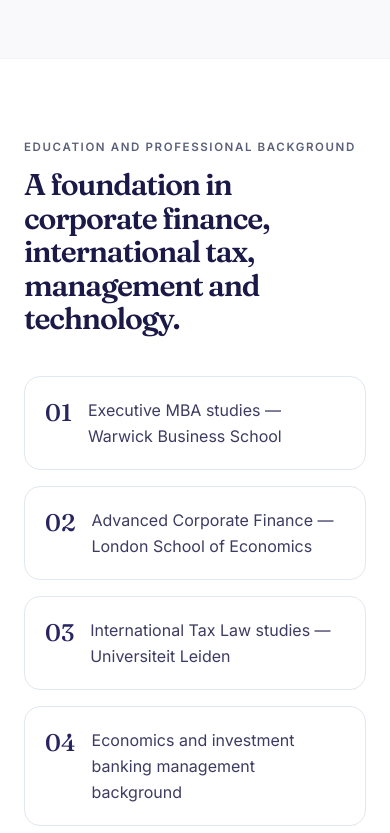
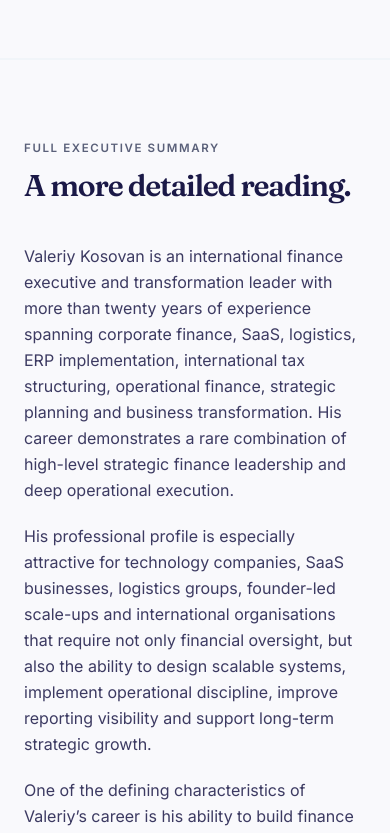
Before and after one commit to valeriy-star/finance-website, a Next.js app: page /executive-summary in a window 390 px wide. Shown: the part 8740-9573 px from the top of the page. Built offline with nearby package versions, Linux system fonts and the light colour scheme.

Commit message:
Update page.tsx

```diff
--- a/src/app/executive-summary/page.tsx
+++ b/src/app/executive-summary/page.tsx
@@ -4,11 +4,11 @@
 import { Container } from '@/components/Container';
 import { SectionHeading } from '@/components/SectionHeading';
 import { ContactCTA } from '@/components/ContactCTA';
+import { asset } from '@/lib/paths';
 import {
   heroBadges,
   coreExpertise,
   achievements,
-  education,
 } from '@/data/executiveSummary';
 
 export const metadata: Metadata = {
@@ -66,7 +66,7 @@
           <div className="lg:col-span-5 order-1 lg:order-2">
             <div className="relative aspect-[3/4] w-full max-w-md mx-auto rounded-3xl overflow-hidden bg-brand ring-1 ring-white/10">
               <Image
-                src="/images/valeriy-kosovan-executive-dark.jpg"
+                src={asset('/images/valeriy-kosovan-executive-dark.jpg')}
                 alt="Valeriy Kosovan — Strategic CFO and Finance Transformation Leader"
                 fill
                 className="object-cover"
@@ -157,7 +157,7 @@
           <div className="lg:col-span-5">
             <div className="relative aspect-[3/4] w-full max-w-md mx-auto rounded-3xl overflow-hidden bg-brand">
               <Image
-                src="/images/valeriy-kosovan-city.jpg"
+                src={asset('/images/valeriy-kosovan-city.jpg')}
                 alt="Valeriy Kosovan — international finance executive"
                 fill
                 className="object-cover"
@@ -225,27 +225,6 @@
             title="Not back-office finance. A management system that helps the business grow."
             intro="Valeriy’s focus is not limited to historical reporting. He works with business drivers, operational constraints, cash-flow planning, profitability analysis and strategic decision-making. Earlier experience in sales and product management strengthens this commercial perspective."
           />
-        </Container>
-      </section>
-
-      {/* Education */}
-      <section className="py-20 lg:py-24">
-        <Container>
-          <SectionHeading
-            eyebrow="Education and professional background"
-            title="A foundation in corporate finance, international tax, management and technology."
-          />
-          <ol className="mt-10 grid sm:grid-cols-2 gap-4">
-            {education.map((e, i) => (
-              <li
-                key={e}
-                className="rounded-2xl border border-slate-200 bg-white p-5 flex gap-4 items-start"
-              >
-                <span className="font-display text-2xl text-brand">{String(i + 1).padStart(2, '0')}</span>
-                <span className="text-brand-ink/85 leading-relaxed">{e}</span>
-              </li>
-            ))}
-          </ol>
         </Container>
       </section>
 
```
